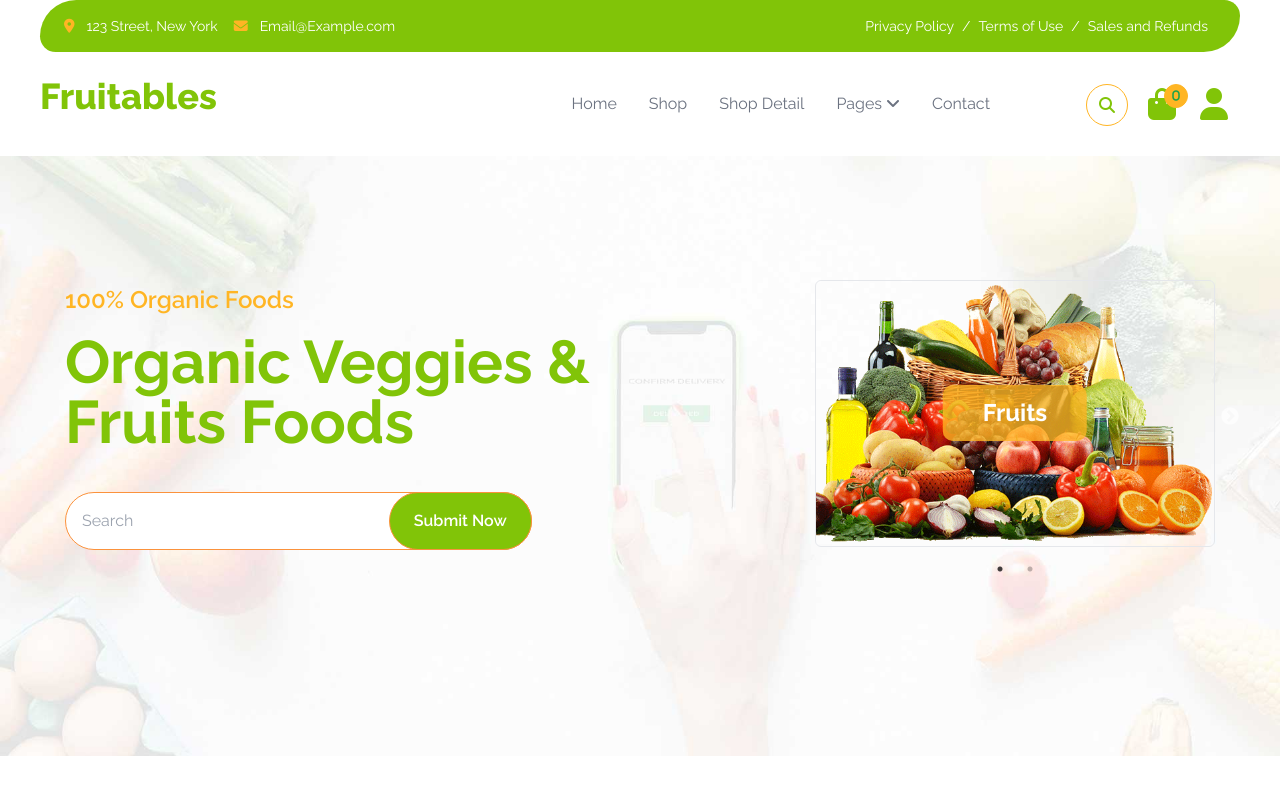
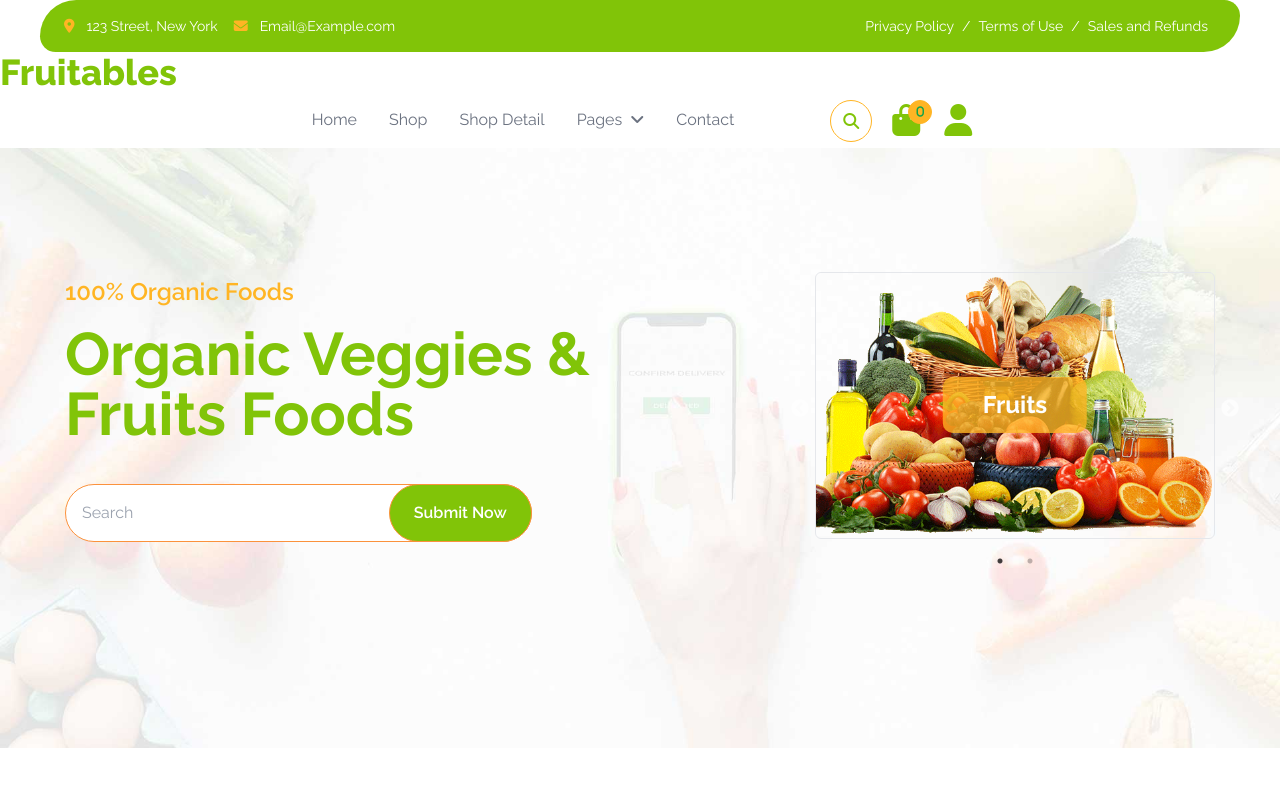
Before and after one commit to jangidharshit/Vegatible, a React (Create React App) app: page / in a window 1280 px wide. Shown: the top 800 px of the page. Built offline with nearby package versions, Linux system fonts and the light colour scheme.

Commit message:
fix: close mobile navbar on link click

```diff
--- a/src/components/common/header/Header.jsx
+++ b/src/components/common/header/Header.jsx
@@ -27,33 +27,72 @@ const Header = () => {
                     <span className='hover:cursor-pointer hov transition'>Sales and Refunds</span>
                 </div>
             </div>
-            <div className='md:container md:mx-auto flex justify-between m-6 sticky z-10'>
-                <div className='main-text text-3xl sm:text-4xl font-extrabold'><Link to='/'>Fruitables</Link></div>
-                <ul className={`xl:flex xl:justify-center xl:items-center relative ${bar ? 'bar-menu flex flex-col bg-white right-0 relative' : 'hidden xl:flex xl:flex-row'}`}>
-                    <li className='px-4 text-gray-500 nav-hov'><Link to='/'>Home</Link></li>
-                    <li className='px-4 text-gray-500 nav-hov'><Link to='/shop'>Shop</Link></li>
-                    <li className='px-4 text-gray-500 nav-hov'><Link to='/shop-detail'>Shop Detail</Link></li>
-                    <li className='px-4 text-gray-500 nav-hov relative pages'><Link>Pages</Link>
-                        <i className='fa fa-angle-down pl-1 hover:cursor-pointer'></i>
+            <div className='main-text text-3xl sm:text-4xl font-extrabold'>
+                <Link to='/' onClick={() => setBar(false)}>Fruitables</Link>
+            </div>
+
+            <ul
+                className={`xl:flex xl:justify-center xl:items-center relative
+  ${bar ? 'bar-menu flex flex-col bg-white right-0' : 'hidden xl:flex xl:flex-row'}`}
+            >
+
+                <li className='px-4 text-gray-500 nav-hov'>
+                    <Link to='/' onClick={() => setBar(false)}>Home</Link>
+                </li>
+
+                <li className='px-4 text-gray-500 nav-hov'>
+                    <Link to='/shop' onClick={() => setBar(false)}>Shop</Link>
+                </li>
+
+                <li className='px-4 text-gray-500 nav-hov'>
+                    <Link to='/shop-detail' onClick={() => setBar(false)}>Shop Detail</Link>
+                </li>
+
+                <li className='px-4 text-gray-500 nav-hov relative pages'>
+                    <span className='hover:cursor-pointer'>
+                        Pages <i className='fa fa-angle-down pl-1'></i>
+                    </span>
+
                     <ul className='absolute inside rounded-md top-10 bg-gray-200 xl:py-2 pl-3 pr-8'>
-                            <li className='p-1 li-hov'><Link to='/cart'>Cart</Link></li>
-                            <li className='p-1 li-hov'><Link to='/checkout'>Checkout</Link></li>
-                            <li className='p-1 li-hov'><Link to='/testimonial'>Testimonial</Link></li>
-                            <li className='p-1 li-hov'><Link to='/error'>404 Page</Link></li>
+                        <li className='p-1 li-hov'>
+                            <Link to='/cart' onClick={() => setBar(false)}>Cart</Link>
+                        </li>
+                        <li className='p-1 li-hov'>
+                            <Link to='/checkout' onClick={() => setBar(false)}>Checkout</Link>
+                        </li>
+                        <li className='p-1 li-hov'>
+                            <Link to='/testimonial' onClick={() => setBar(false)}>Testimonial</Link>
+                        </li>
+                        <li className='p-1 li-hov'>
+                            <Link to='/error' onClick={() => setBar(false)}>404 Page</Link>
+                        </li>
                     </ul>
                 </li>
-                    <li className='px-4 text-gray-500 nav-hov'><Link to='/contact'>Contact</Link></li>
+
+                <li className='px-4 text-gray-500 nav-hov'>
+                    <Link to='/contact' onClick={() => setBar(false)}>Contact</Link>
+                </li>
+
                 <div className={`xl:pl-20 xl:flex ${bar ? 'flex bg-white' : 'hidden'}`}>
                     <span className='fa fa-search main-text p-5 mr-2 mt-2 w-10 h-10 border search search-hov flex justify-center items-center hover:cursor-pointer'></span>
-                        <Link to='/cart' className='fa fa-shopping-bag fa-2x main-text p-3 relative icon-hov'>
-                                <span className='absolute top-2 right-0 w-6 h-6 text-xs search flex justify-center items-center bord text-green-600'>{totalItems}</span>
+
+                    <Link
+                        to='/cart'
+                        onClick={() => setBar(false)}
+                        className='fa fa-shopping-bag fa-2x main-text p-3 relative icon-hov'
+                    >
+                        <span className='absolute top-2 right-0 w-6 h-6 text-xs search flex justify-center items-center bord text-green-600'>
+                            {totalItems}
+                        </span>
                     </Link>
+
                     <span className='fas fa-user fa-2x main-text p-3 icon-hov'></span>
                 </div>
             </ul>
-                <i className='fa fa-bars xl:hidden bars py-1 px-4 text-xl hover:cursor-pointer' onClick={()=> setBar(!bar)}></i>
+
+            <i className='fa fa-bars xl:hidden bars py-1 px-4 text-xl hover:cursor-pointer' onClick={() => setBar(!bar)}></i>
         </div>
-        </div>
+
     )
 }
 
--- a/src/components/home/Hero.jsx
+++ b/src/components/home/Hero.jsx
@@ -31,7 +31,7 @@ const Hero = () => {
                                 </div>
                                 <div className='w-full h-full relative'>
                                     <img className='border rounded-md w-full h-full' src="../img/hero-img-2.jpg" alt="" />
-                                    <span className='img absolute top-2/4 left-2/4 py-3 text-2xl font-bold px-10 text-white'>Vesitables</span>
+                                    <span className='img absolute top-2/4 left-2/4 py-3 text-2xl font-bold px-10 text-white'>Vegetables</span>
                                 </div>
                             </Slider>
                         </div>
--- a/src/components/home/Service.jsx
+++ b/src/components/home/Service.jsx
@@ -27,7 +27,7 @@ const Service = () => {
                 <div className='relative max-w-full z-10'>
                     <img src="../img/featur-3.jpg" className='w-full rounded-t-xl '  alt="" />
                     <div className='info-service relative bottom-20 py-8 px-12 w-9/12 sm:w-7/12 md:w-9/12 md:px-6 max-w-full rounded-lg text-center' style={{backgroundColor: '#ffb524'}}>
-                        <h4 className='text-white text-xl font-semibold'>Exotic vegitable</h4>
+                        <h4 className='text-white text-xl font-semibold'>Exotic vegetable</h4>
                         <p className='text-lg lg:text-2xl lg:font-semibold' style={{color: '#45595b'}}>Discount 30$</p>
                     </div>
                 </div>
```
Lines whose indentation alone changed are shown as unchanged.
